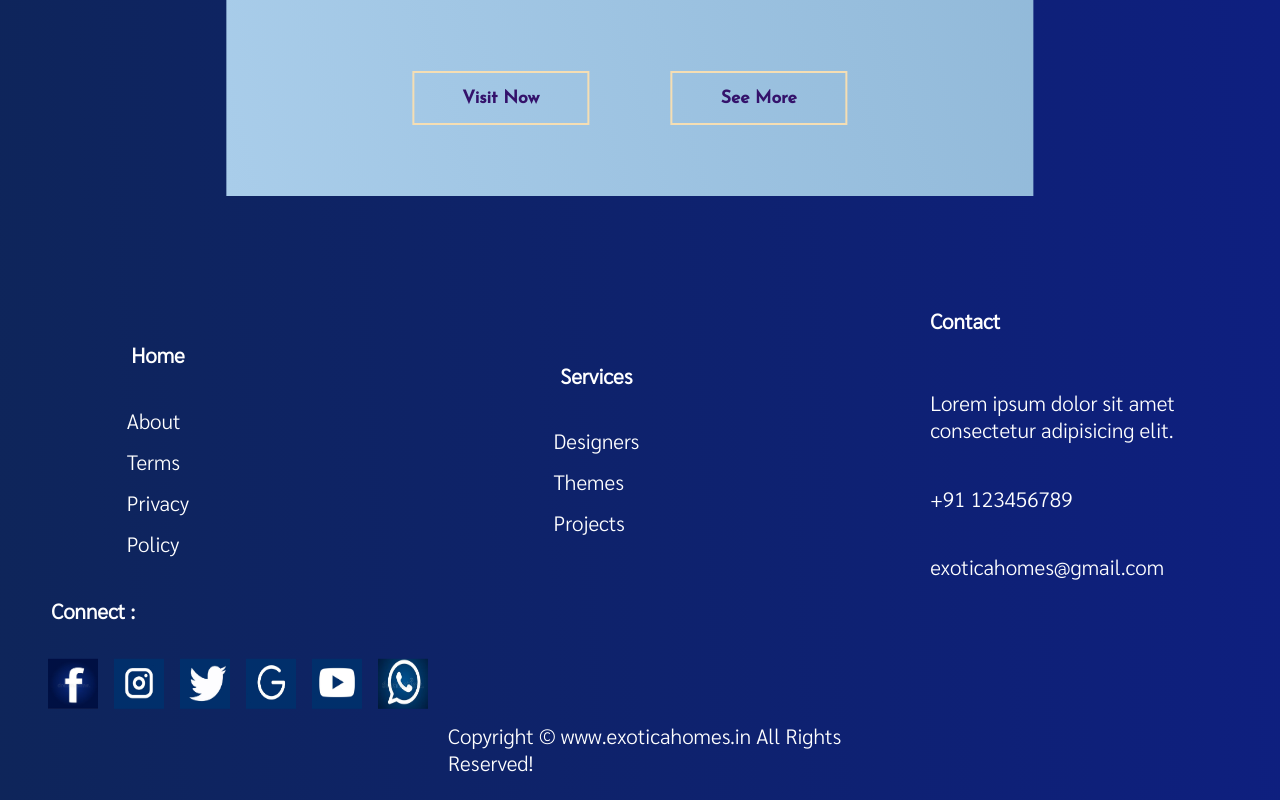
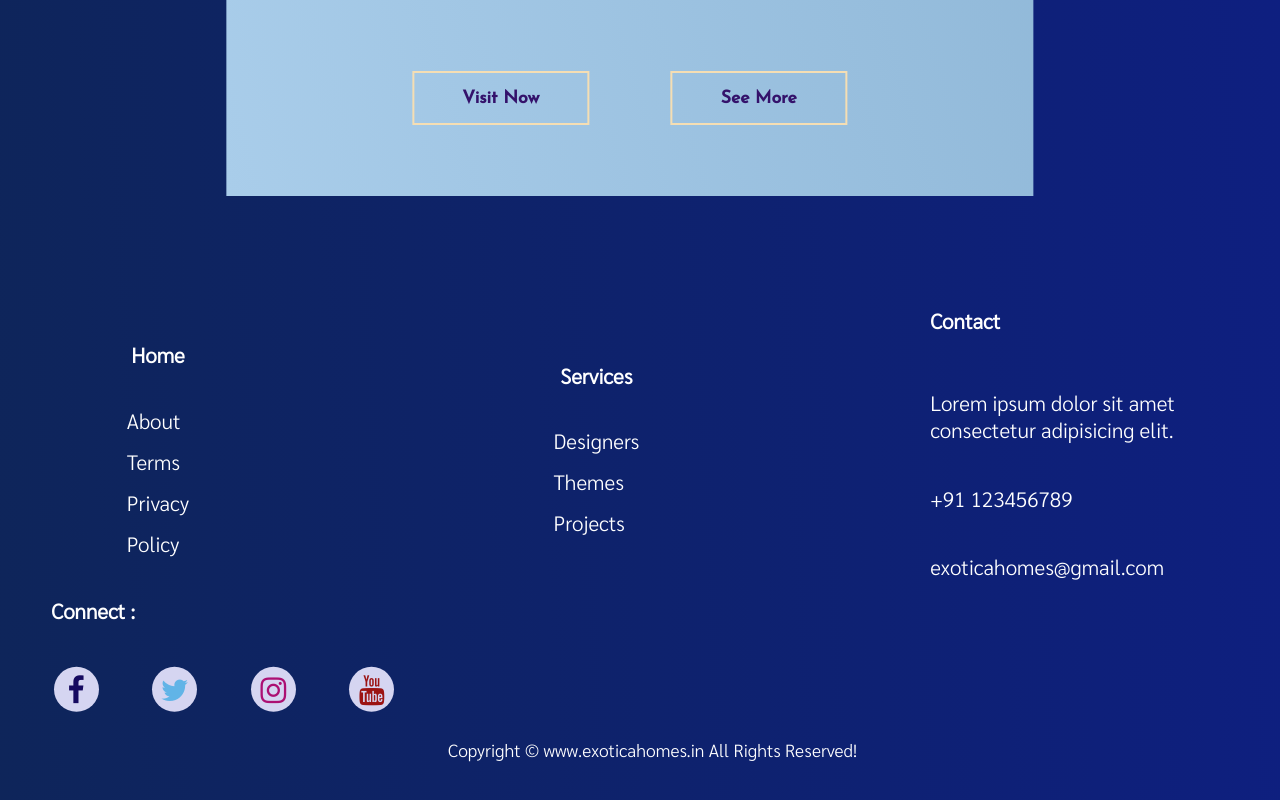
Before and after one commit to Saumya006/interior_design, a plain HTML site: page interiordesignproject/index.html in a window 1280 px wide. Shown: the part 4801-5601 px from the top of the page. Drawn offline with Linux system fonts and the light colour scheme; a web font is replaced by a local one.

Commit message:
Add files via upload

```diff
--- a/interiordesignproject/css/phone.css
+++ b/interiordesignproject/css/phone.css
@@ -324,7 +324,13 @@
     .h-primary {
         font-size: 2rem;
     }
-    @media screen and (max-width:460px) {
+    .wrapper{
+        width: 50%;
+    }
+    .center {
+        width: 60%;
+    }
+@media screen and (max-width:460px) {
         .hamburger{
             display: block;
             transform: translateX(5rem);
@@ -408,10 +414,22 @@
             margin: 6% auto;
         }
         .center {
-            font-size: 16px;
+            font-size: 15px;
+            width: 100%;
+        }
+        .wrapper{
+            width: 100%;
         }
         .h-primary {
             font-size: 1.6rem;
         }
     }
+
+    @media screen and(maxwidth:350px) {
+        .center {
+            /* width: 90%; */
+            font-size: 10px;
+            transform: translate(23vw, 12vh);
+        }
+    }
 }
--- a/interiordesignproject/css/style.css
+++ b/interiordesignproject/css/style.css
@@ -618,10 +618,10 @@ height: 50px;
 width: 50px;
 }
 .center{
-    width: 35%;
-    transform: translate(35vw, 44vh);
+    width: 40%;
+    transform: translate(35vw, 46vh);
     color: white;
-    font-size: 1.3rem;
+    font-size: 1.1rem;
     font-family: 'Sarabun', sans-serif;
 }
 
@@ -633,3 +633,59 @@ width: 50px;
     text-shadow: 2px 2px black;
     font-family: 'RocknRoll One', sans-serif
 }
+
+.wrapper{
+    display: flex;
+    flex-direction: row;
+    justify-content: space-evenly;
+    align-items: center;
+    width: 35%;
+    height: 85%;
+
+}
+.fa {
+    padding: 20px;
+    font-size: 30px;
+    width: 50px;
+    text-align: center;
+    text-decoration: none;
+    margin: 5px 2px;
+  }
+  .fa:hover {
+    opacity: 0.7;
+}
+a{
+    text-decoration: none;
+
+}
+.icon{
+    display: flex;
+    align-items: center;
+    justify-content: center;
+    background-color: rgb(213, 213, 241);
+    height: 45px;
+    width: 45px;
+    border-radius: 50%;
+    transition: width 0.7s, height 0.7s;
+}
+.icon:hover{
+    width: 55px;
+    height: 55px;
+}
+
+.fa-facebook {
+
+    color: rgb(22, 10, 96);
+  }
+.fa-twitter {
+
+    color: rgb(97, 180, 231);
+  }
+.fa-instagram {
+
+    color: rgb(172, 15, 115);
+  }
+.fa-youtube {
+
+    color: rgb(156, 19, 19);
+  }
--- a/interiordesignproject/index.html
+++ b/interiordesignproject/index.html
@@ -9,6 +9,7 @@
     <link
         href="https://fonts.googleapis.com/css2?family=Courgette&family=Josefin+Sans:wght@500&family=Original+Surfer&family=RocknRoll+One&family=Sarabun:wght@300&display=swap"
         rel="stylesheet">
+        <link rel="stylesheet" href="https://cdnjs.cloudflare.com/ajax/libs/font-awesome/4.7.0/css/font-awesome.min.css">
     <link rel="stylesheet" href="css/style.css">
     <link rel="stylesheet" media="screen  and (max-width:1400px)" href="css/phone.css">
 
@@ -213,7 +214,7 @@
             </div>
             <div class="connect">
                 <h5>Connect :</h5>
-                <ul>
+                <!-- <ul>
                     <li class="sites"> <a href="https://facebook.com"><img src="/fblogo.jpg"></a> </li>
                     <li class="sites"> <a href="https://instagram.com"><img src="/iglogo.jpg"></a> </li>
                     <li class="sites"> <a href="https://twitter.com"><img src="/twtlogo.jpg"></a> </li>
@@ -221,7 +222,21 @@
                     <li class="sites"> <a href="https://youtube.com"><img src="ytblogo.jpg"></a> </li>
                     <li class="sites"> <a href="https://whatsapp.com"><img src="/wp.jpg"></a> </li>
 
-                </ul>
+                </ul> -->
+                <div class="wrapper">
+                    <div class="icon">
+                        <a href="#" class="fa fa-facebook"></a>
+                    </div>
+                    <div class="icon">
+                        <a href="#" class="fa fa-twitter"></a>
+                    </div>
+                    <div class="icon">
+                        <a href="#" class="fa fa-instagram"></a>
+                    </div>
+                    <div class="icon">
+                        <a href="#" class="fa fa-youtube"></a>
+                    </div>
+                </div>
             </div>
             <div class="center">
                 Copyright &copy; www.exoticahomes.in All Rights Reserved!
```
